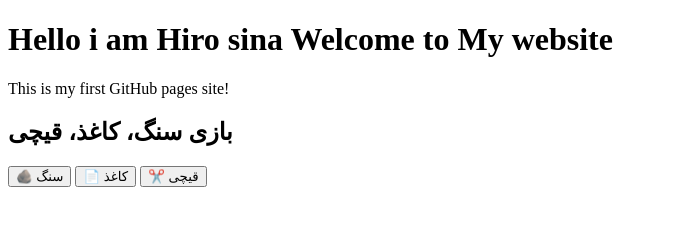
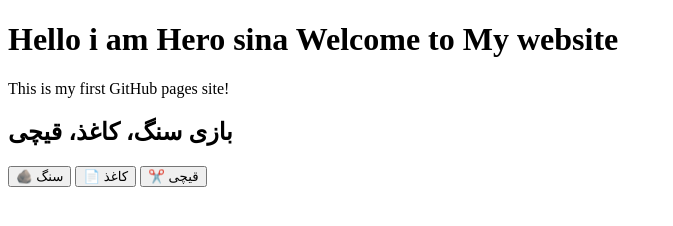
Before and after one commit to sinakakarashi/public, a plain HTML site: page index.html in a window 1280 px wide. Shown: the whole page, without its empty margins (0-673 px from the left). Drawn offline with Linux system fonts and the light colour scheme.

Commit message:
Update index.html

```diff
--- a/index.html
+++ b/index.html
@@ -6,7 +6,7 @@
      <title>My Website</title>
 </head>
 <body>
-    <h1>Hello i am Hiro sina Welcome to My website</h1>
+    <h1>Hello i am Hero sina Welcome to My website</h1>
     <p>This is my first GitHub pages site!</p>
     <script src="script.js"></script>
 </body>
```
